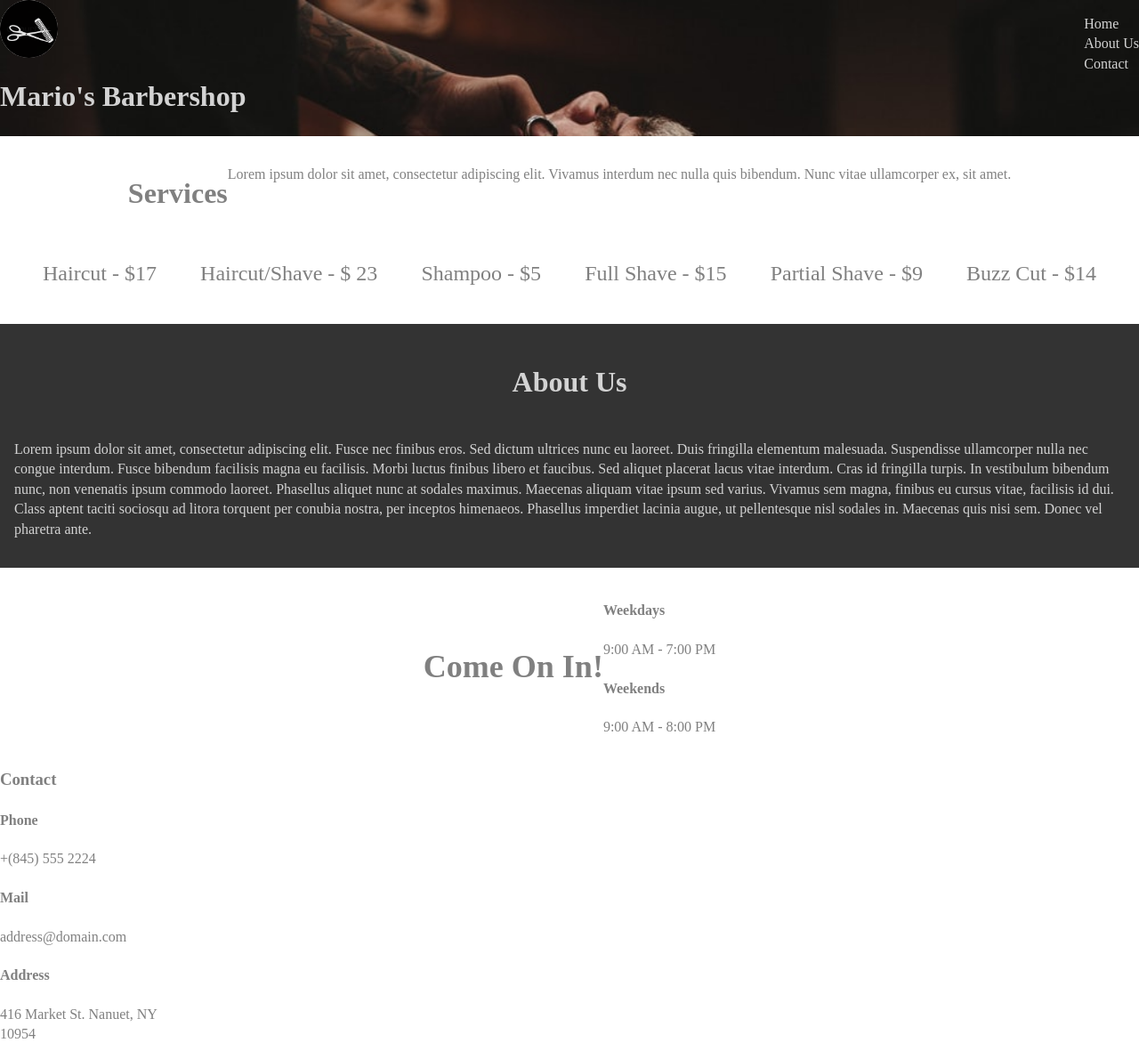
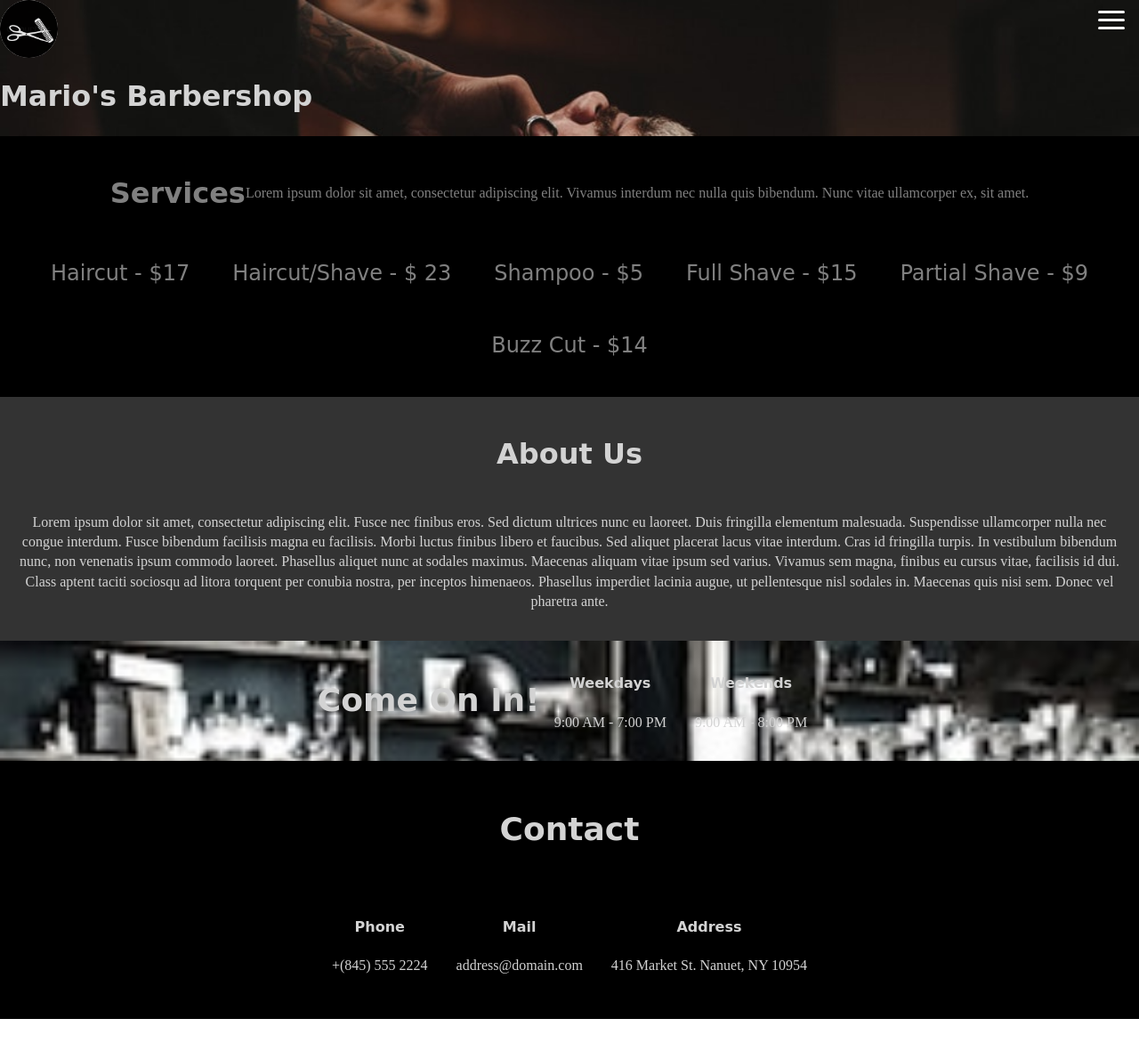
Before and after one commit to Kpersaud-Dev/barbershop-website, a plain HTML site: page index.html in a window 1280 px wide. Shown: the whole page at 89% size. After the commit the page ends 1145 px from the top, so only its background shows below. Drawn offline with nearby package versions, Linux system fonts and the light colour scheme.

Commit message:
Added styling

```diff
--- a/css/main.css
+++ b/css/main.css
@@ -97,6 +97,8 @@ textarea {
 /* ==========================================================================
    Author's custom styles
    ========================================================================== */
+@import url('https://fonts.googleapis.com/css2?family=Galada&display=swap');
+
 * {
   box-sizing: border-box;
 }
@@ -106,8 +108,22 @@ html, body {
   padding: 0;
   color: grey;
 }
+
+h1 {
+  font-family: 'Galada', cursive;
+}
+
 h2 {
   font-size: 2em;
+  font-family: 'Galada', cursive;
+}
+
+h3 {
+  font-family: 'Galada', cursive;
+}
+
+h4 {
+  font-family: 'Galada', cursive;
 }
 
 /***** Header Styles *****/
@@ -128,6 +144,79 @@ h2 {
   opacity: .9;
 }
 
+.navbar {
+  display: flex;
+  justify-content: space-between;
+  align-items: center;
+  background-color: black;
+  color: white;
+}
+
+.navbar-links ul {
+  margin: 0
+  padding: 0;
+}
+
+.navbar-links li a {
+  text-decoration: none;
+  color: white;
+  padding: 1rem;
+  display: block;
+}
+
+.navbar-links li:hover {
+  background-color: #555;
+}
+
+.toggle-button {
+  position: absolute;
+  top: .75rem;
+  right: 1rem;
+  display: none;
+  flex-direction: column;
+  justify-content: space-between;
+  width: 30px;
+  height: 21px;
+}
+
+.toggle-button .bar {
+  height: 3px;
+  width: 100%;
+  background-color: white;
+  border-radius: 10px;
+}
+
+.toggle-button {
+  display: flex;
+}
+
+.navbar-links {
+ display: none;
+ width: 100%;
+}
+
+.navbar {
+  flex-direction: column;
+  align-items: flex-start;
+}
+
+.navbar-links ul {
+  width: 100%;
+  flex-direction: column;
+}
+
+.navbar-links li {
+  text-align: center;
+}
+
+.navbar-links li a {
+  padding: .5rem 1rem;
+}
+
+.navbar-links.active {
+  display: flex;
+}
+
 .navbar ul {
   list-style-type: none;
 }
@@ -135,7 +224,12 @@ h2 {
 /***** Services Styles *****/
 
 .container {
-  margin: 1em 1.5em;
+}
+
+.services {
+  background-color: black;
+  padding: 1em 1.5em;
+
 }
 
 .section-header {
@@ -146,9 +240,10 @@ h2 {
 
 .prices {
   display: flex;
-  justify-content: space-between;
+  justify-content: center;
   flex-flow: row wrap;
   font-size: 1.5em;
+  font-family: 'Galada', cursive;
 }
 
 .service {
@@ -169,15 +264,52 @@ h2 {
 
 /***** Footer Styles *****/
 
+footer {
+  color: lightgrey;
+}
+
 .hours {
   display: flex;
   justify-content: center;
   align-items: center;
   flex-flow: row wrap;
+  background-image: url('../img/chair.png');
+  background-size: cover;
 }
 
 .hours h3 {
   font-size: 2.25em;
+}
+
+.contact {
+  background-color: black;
+  padding: 1em;
+}
+
+
+.contact h3 {
+  font-size: 2.25em;
+}
+.content-header {
+  display: flex;
+  justify-content: center;
+  flex-flow: row wrap;
+}
+
+.content {
+  display: flex;
+  flex-flow: row wrap;
+  justify-content: center;
+  align-items: center;
+  text-align: center;
+}
+
+.days {
+  padding: 1em;
+}
+
+.days h4 {
+  text-align: center;
 }
 
 
--- a/index.html
+++ b/index.html
@@ -30,15 +30,21 @@
         <h1>Mario's Barbershop</h1>
     </div>
     <nav class="navbar">
+      <a href="#" class="toggle-button">
+        <span class="bar"></span>
+        <span class="bar"></span>
+        <span class="bar"></span>
+      </a>
+      <div class="navbar-links">
         <ul>
             <li>Home</li>
             <li>About Us</li>
             <li>Contact</li>
         </ul>
+      </div>
     </nav>
-    <!-- Insert background image -->
   </header>
-  <section class="services container">
+  <section class="services">
       <div class="section-header">
       <h2 class="content-header">Services</h2>
       <p class="content">Lorem ipsum dolor sit amet, consectetur adipiscing elit. Vivamus interdum nec nulla quis bibendum. Nunc vitae ullamcorper ex, sit amet.
@@ -59,36 +65,40 @@
       </p>
   </section>
   <footer>
-      <div class="hours container">
+      <div class="hours">
           <div class="content-header">
             <h3>Come On In!</h3>
           </div>
           <div class="content">
-            <span>
+            <span class="days">
               <h4>Weekdays</h4>
               <p>9:00 AM - 7:00 PM</p>
             </span>
-            <span>
+            <span class="days">
               <h4>Weekends</h4>
               <p>9:00 AM - 8:00 PM</p>
             </span>
           </div>
       </div>
       <div class="contact">
+        <div class="content-header">
           <h3>Contact</h3>
-          <span>
+        </div>
+        <div class="content">
+          <span class="days">
               <h4>Phone</h4>
               <p>+(845) 555 2224</p>
           </span>
-          <span>
+          <span class="days">
               <h4>Mail</h4>
               <p>address@domain.com</p>
           </span>
-          <span>
+          <span class="days">
               <h4>Address</h4>
-              <p>416 Market St. Nanuet, NY <br>
+              <p>416 Market St. Nanuet, NY
               10954</p>
           </span>
+        </div>
       </div>
   </footer>
 
--- a/js/main.js
+++ b/js/main.js
@@ -0,0 +1,6 @@
+const toggleButton = document.getElementsByClassName('toggle-button')[0]
+const navBarLinks = document.getElementsByClassName('navbar-links')[0]
+
+toggleButton.addEventListener('click', () => {
+    navBarLinks.classList.toggle('active')
+})
```
Also changed, not shown: img/chair.png (added).
